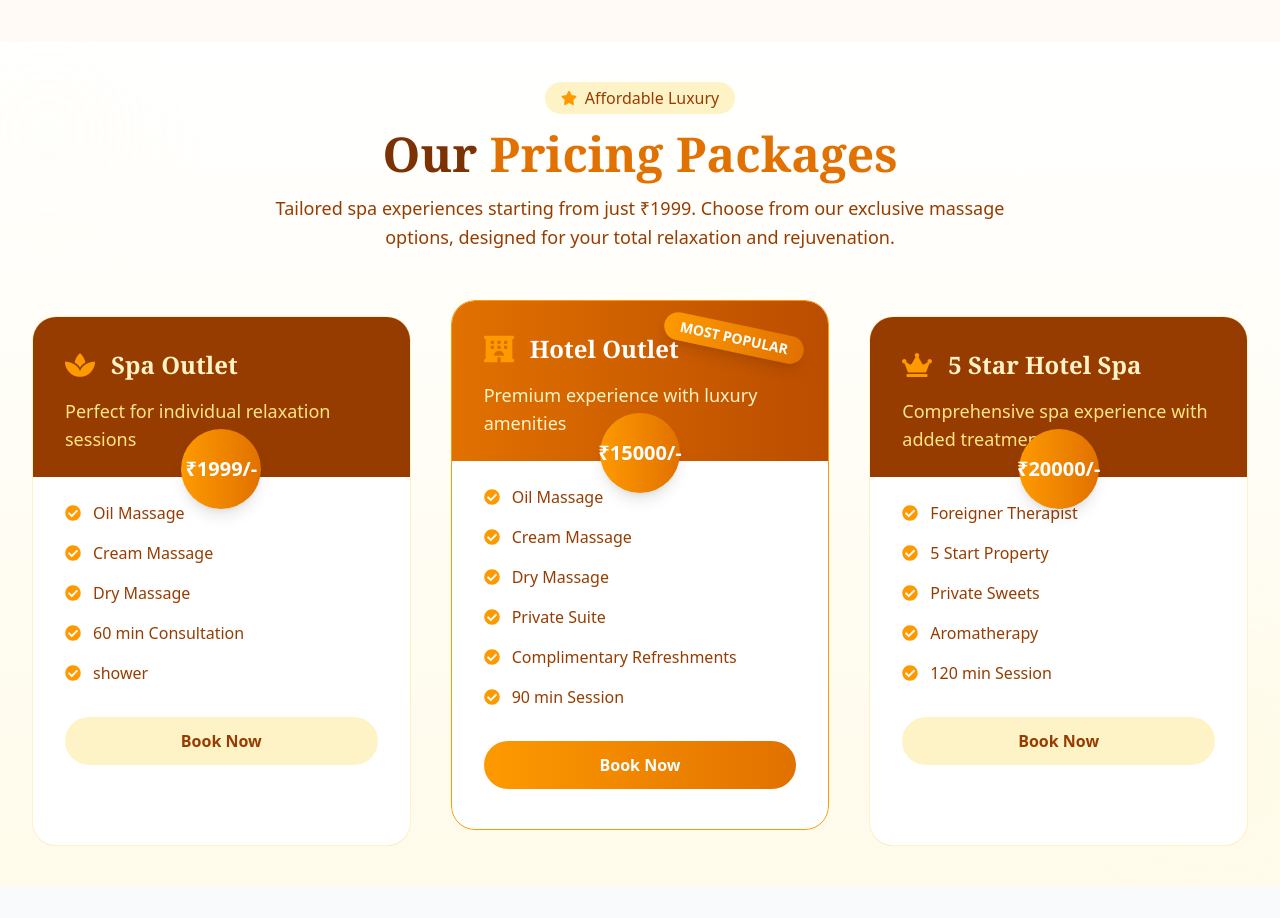
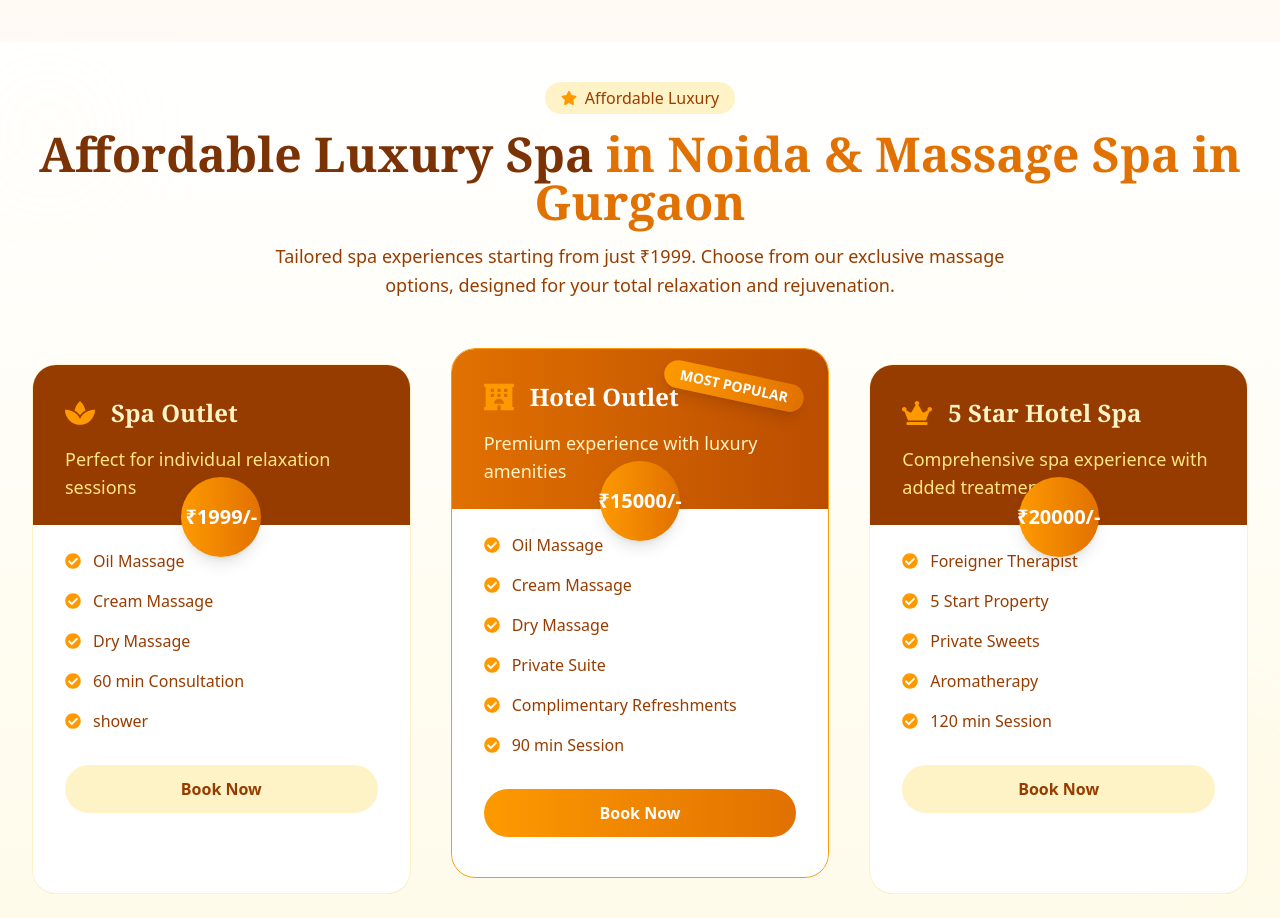
Before and after one commit to Prakash84/Spawebsite, a Next.js app: page / in a window 1280 px wide. Shown: the part 6120-7038 px from the top of the page. Built offline with nearby package versions, Linux system fonts and the light colour scheme.

Commit message:
Updated something

```diff
--- a/src/app/page.js
+++ b/src/app/page.js
@@ -1527,7 +1527,7 @@ const features2 = [
             viewport={{ once: true }}
             transition={{ delay: 0.1 }}
           >
-            Our <span className="text-amber-600">Pricing Packages</span>
+            Affordable Luxury Spa <span className="text-amber-600">in Noida & Massage Spa in Gurgaon</span>
           </motion.h2>
           <motion.p
             className="text-amber-800 max-w-3xl mx-auto text-lg leading-relaxed"
```
